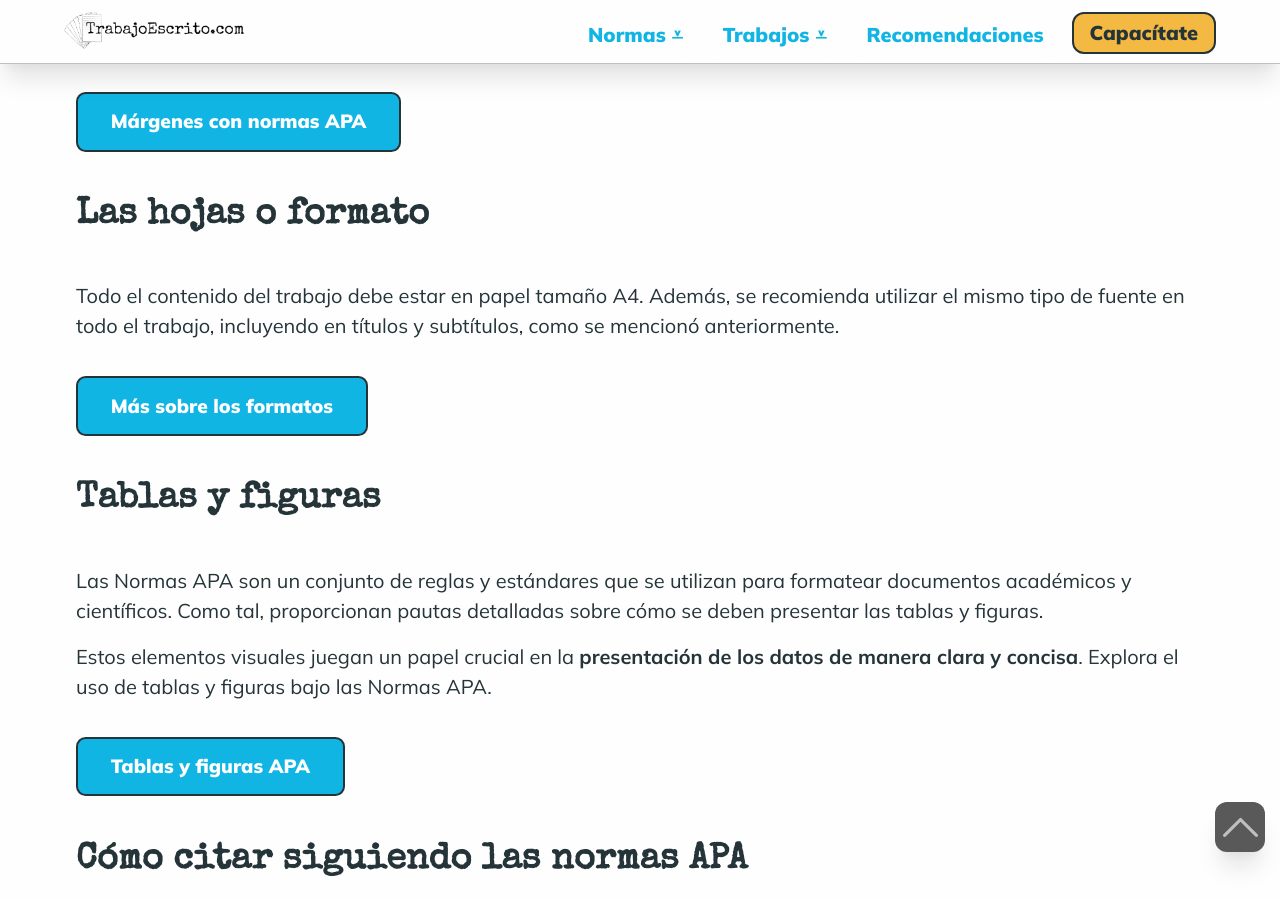
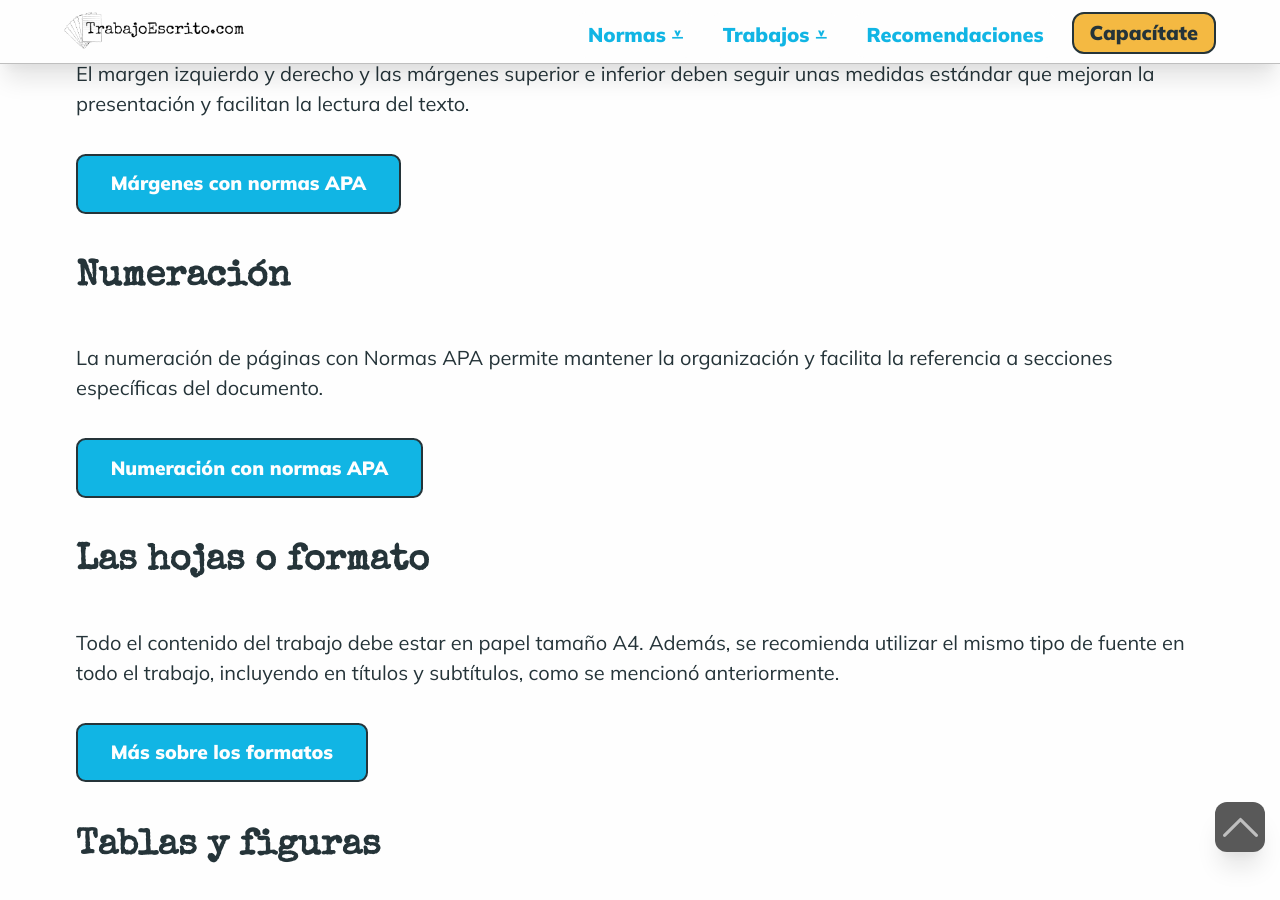
Before and after one commit to Klerpson/trabajoescrito, a Jekyll site: the page built from normas-apa.md, in a window 1280 px wide and 900 px high, scrolled down 3403 px. Built offline with Jekyll 4.4.1, drawn with Linux system fonts in a browser that asks for light colours; some web fonts are replaced.

Commit message:
numeracion

```diff
--- a/normas-apa.md
+++ b/normas-apa.md
@@ -26,6 +26,7 @@
 * [⇾ Letra o texto](#texto)
 * [⇾ Párrafos y sangría](#parrafos)
 * [⇾ Margenes o medidas](#margenes)
+* [⇾ Numeración](#margenes)
 * [⇾ Hojas o formato](#hoja)
 * [⇾ Tablas y figuras](#tablas)
 * [⇾ Citas APA](#citas)
@@ -92,9 +93,17 @@
 
 El margen izquierdo y derecho y las márgenes superior e inferior deben seguir unas medidas estándar que mejoran la presentación y facilitan la lectura del texto.
 <!-- Anclaje para que la barra fijada no cubra el siguiente subtítulo -->
+{:id="numeracion"}
+
+[Márgenes con normas APA]({{'normas-apa/margenes-normas-apa'|relative_url}} "Márgenes"){:class="boton"}
+
+### Numeración
+
+La numeración de páginas con Normas APA permite mantener la organización y facilita la referencia a secciones específicas del documento.
+<!-- Anclaje para que la barra fijada no cubra el siguiente subtítulo -->
 {:id="hoja"}
 
-[Márgenes con normas APA]({{'normas-apa/margenes-normas-apa'|relative_url}} "Márgenes"){:class="boton"}
+[Numeración con normas APA]({{'normas-apa/numeracion-normas-apa'|relative_url}} "Numeración"){:class="boton"}
 
 ### Las hojas o formato
 
```
Also changed, not shown: normas-apa/numeracion-normas-apa.md (added, +68 -0 lines), 5 other files.
